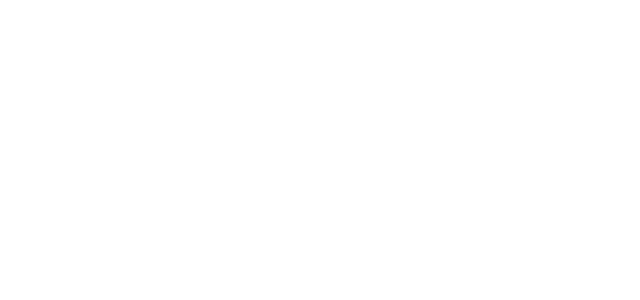
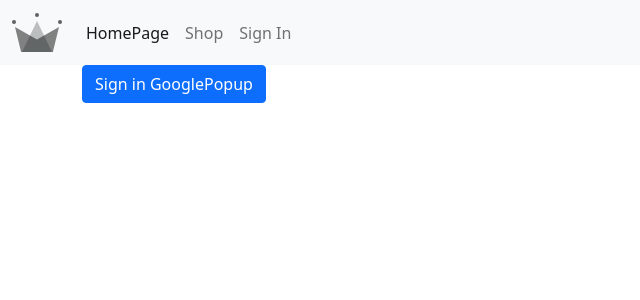
Before and after one commit to daniel-luan-tran/ReactJS-E-commerce, a React (Create React App) app: page /sign-in in a window 1280 px wide. Before the commit this address had no page. Shown: the top 300 px of the page, without its empty margins (0-640 px from the left). Built offline with nearby package versions, Linux system fonts and the light colour scheme.

Commit message:
added sign in component as well as firebase utils and brought in firebase library

```diff
--- a/package.json
+++ b/package.json
@@ -8,6 +8,7 @@
     "@testing-library/react": "^11.2.7",
     "@testing-library/user-event": "^12.8.3",
     "bootstrap": "^5.1.3",
+    "firebase": "^9.8.4",
     "node-sass": "^7.0.1",
     "react": "^17.0.2",
     "react-dom": "^17.0.2",
--- a/src/App.js
+++ b/src/App.js
@@ -2,6 +2,7 @@
 import { BrowserRouter, Route, Routes } from 'react-router-dom';
 import './App.css';
 import Navigation from './components/navigation/navigation.component';
+import SignIn from './components/sign-in/sign-in.component';
 import HomePage from './pages/homepage/homepage.component';
 
 const Shop = () => {
@@ -20,6 +21,7 @@
           <Route path="/" element={<Navigation/>}>
             <Route index element={<HomePage/>} />
             <Route path="shop" element={<Shop/>} />
+            <Route path="sign-in" element={<SignIn/>} />
           </Route>
         </Routes>
       </BrowserRouter>
--- a/src/components/navigation/navigation.component.jsx
+++ b/src/components/navigation/navigation.component.jsx
@@ -1,4 +1,4 @@
-import { Outlet } from "react-router-dom"
+import { Link, Outlet } from "react-router-dom"
 import { Fragment } from "react"
 import{ ReactComponent as CrownLogo } from '../../assets/crown.svg'
 
@@ -6,22 +6,24 @@
 const Navigation = () => {
     return (
       <Fragment>
-
         <nav className="navbar navbar-expand-lg navbar-light bg-light">
           <div className="container-fluid">
-    <a className="navbar-brand" href="#">
+            <Link className="navbar-brand" to="#">
                 <CrownLogo className="logo"/>
-    </a>
+            </Link>
             <button className="navbar-toggler" type="button" data-bs-toggle="collapse" data-bs-target="#navbarNav" aria-controls="navbarNav" aria-expanded="false" aria-label="Toggle navigation">
               <span className="navbar-toggler-icon"></span>
             </button>
             <div className="collapse navbar-collapse" id="navbarNav">
               <ul className="navbar-nav">
                 <li className="nav-item">
-          <a className="nav-link active" aria-current="page" href="/">HomePage</a>
+                  <Link className="nav-link active" aria-current="page" to="/">HomePage</Link>
                 </li>
                 <li className="nav-item">
-          <a className="nav-link" href="/shop">Shop</a>
+                  <Link className="nav-link" to="/shop">Shop</Link>
+                </li>
+                <li className="nav-item">
+                  <Link className="nav-link" to="/sign-in">Sign In</Link>
                 </li>
               </ul>
             </div>
--- /dev/null
+++ b/src/components/sign-in/sign-in.component.jsx
@@ -0,0 +1,17 @@
+import { signInWithGooglePopup, createUserDocumentFromAuth } from "../../utils/firebase/firebase.utils";
+
+const SignIn = () => {
+    const logGoogleUser = async () => {
+        const {user} = await signInWithGooglePopup();
+        console.log(user);
+        const userDocRef = await createUserDocumentFromAuth(user);
+    }
+
+    return (
+        <div className="sign-in container">
+            <button onClick={logGoogleUser} type="button" className="btn btn-primary">Sign in GooglePopup</button>
+        </div>
+    );
+};
+
+export default SignIn;
--- /dev/null
+++ b/src/utils/firebase/firebase.utils.js
@@ -0,0 +1,56 @@
+// Import the functions you need from the SDKs you need
+import { initializeApp } from "firebase/app";
+import {getAuth, signInWithRedirect, signInWithPopup, GoogleAuthProvider } from "firebase/auth";
+// TODO: Add SDKs for Firebase products that you want to use
+// https://firebase.google.com/docs/web/setup#available-libraries
+
+import {getFirestore, doc, getDoc, setDoc} from "firebase/firestore";
+
+// Your web app's Firebase configuration
+const firebaseConfig = {
+  apiKey: "AIzaSyAlX8HSQ_j1H7RvlDL7TO93P_uJLKyUyxY",
+  authDomain: "e-commerce-clothing-db-af600.firebaseapp.com",
+  projectId: "e-commerce-clothing-db-af600",
+  storageBucket: "e-commerce-clothing-db-af600.appspot.com",
+  messagingSenderId: "671793871955",
+  appId: "1:671793871955:web:6c60a6b23e41ac0a041aa6"
+};
+
+// Initialize Firebase
+const app = initializeApp(firebaseConfig);
+
+const provider = new GoogleAuthProvider();
+
+provider.setCustomParameters({
+    prompt: "select_account"
+});
+
+export const auth = getAuth();
+export const signInWithGooglePopup = () => signInWithPopup(auth, provider);
+
+export const db = getFirestore();
+
+export const createUserDocumentFromAuth = async (userAuth) => {
+  debugger;
+  const userDocRef = doc(db, 'users', userAuth.uid);
+  console.log(userDocRef);
+  const userSnapshot = await getDoc(userDocRef);
+  console.log(userSnapshot);
+  console.log(userSnapshot.exists());
+  if (!userSnapshot.exists()) {
+    const { displayName, email } = userAuth;
+    const createdAt = new Date();
+
+    try {
+      await setDoc(userDocRef, {
+        displayName,
+        email,
+        createdAt,
+      });
+    } catch (error) {
+      console.log('error creating the user', error.message);
+    }
+  }
+
+  return userDocRef;
+}
```
Also changed, not shown: 1 other file (tests, documents, lock files or other folders). Lines whose indentation alone changed are shown as unchanged.
